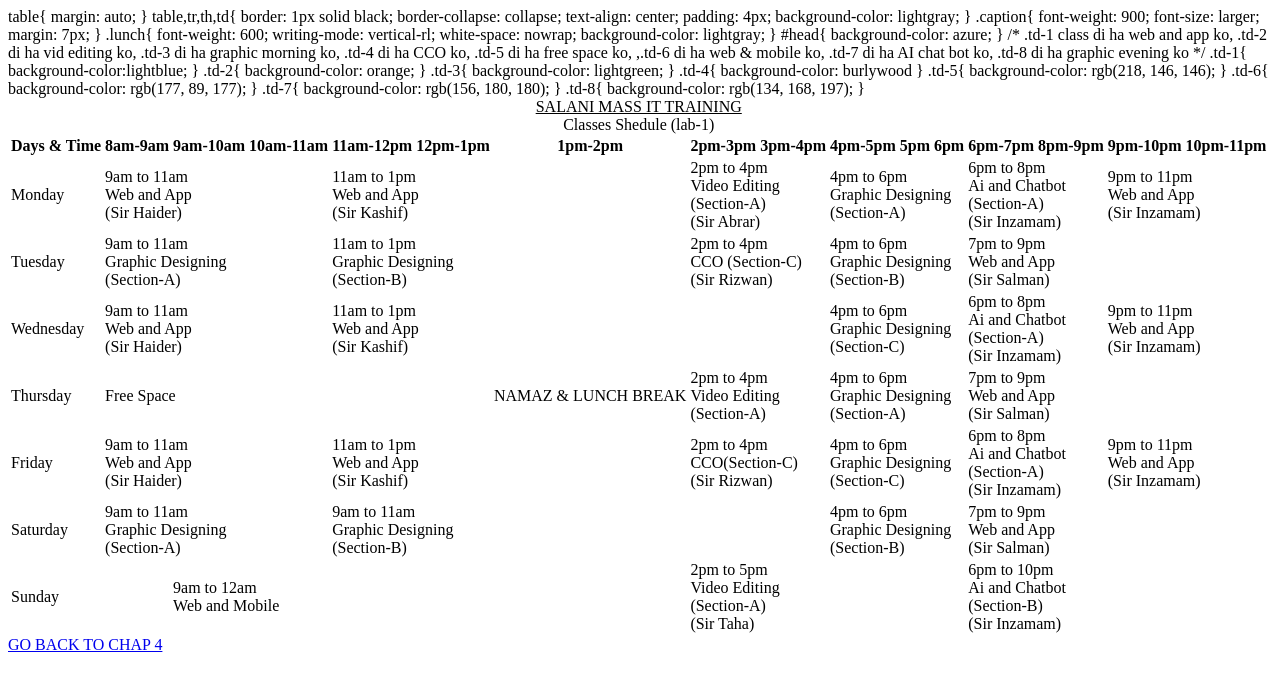
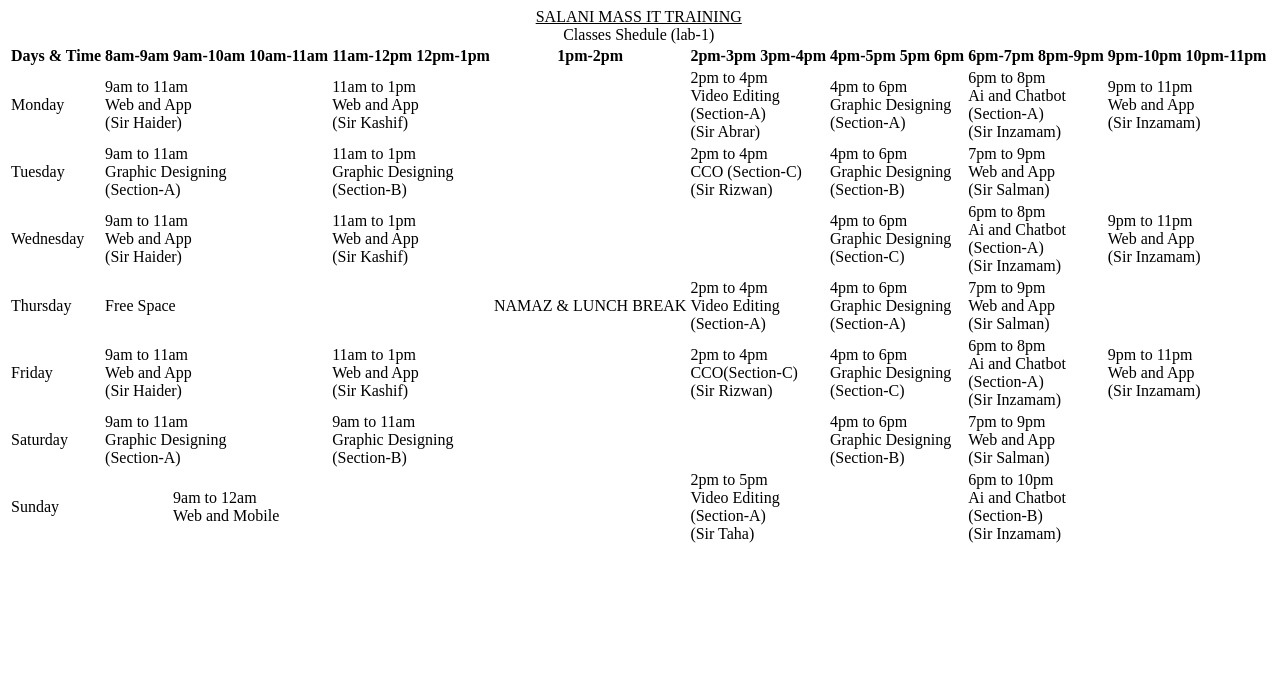
Before and after one commit to Mirfanramzan/tables, a plain HTML site: page index.html in a window 1280 px wide. Drawn offline with Linux system fonts and the light colour scheme.

Commit message:
Update index.html

```diff
--- a/index.html
+++ b/index.html
@@ -5,64 +5,6 @@
     <meta name="viewport" content="width=device-width, initial-scale=1.0">
     <title>TABLES
     </title>
-</head>
-<body>
-
-    table{
-        margin: auto;
-    }
-    table,tr,th,td{
-        border: 1px solid black;
-        border-collapse: collapse;
-        text-align: center;
-        padding: 4px;
-        background-color: lightgray;
-    }
-
-    .caption{
-        font-weight: 900;
-        font-size: larger;
-        margin: 7px;
-    }
-    .lunch{
-        font-weight: 600;
-       writing-mode: vertical-rl;
-       white-space: nowrap;
-       background-color: lightgray;
-    }
-    #head{
-       background-color: azure;
-    }
-
-
-    /* .td-1 class di ha web and app ko, .td-2 di ha vid editing ko, .td-3 di ha graphic morning ko, .td-4 di ha CCO ko, .td-5 di ha free space ko, ,.td-6 di ha web & mobile ko, .td-7 di ha AI chat bot ko, .td-8 di ha graphic evening ko  */
-
-
-    .td-1{
-        background-color:lightblue;
-    }
-    .td-2{
-        background-color: orange;
-    }
-    .td-3{
-        background-color: lightgreen;
-    }
-    .td-4{
-        background-color: burlywood
-    }
-    .td-5{
-        background-color: rgb(218, 146, 146);
-    }
-    .td-6{
-        background-color: rgb(177, 89, 177);
-    }
-    .td-7{
-        background-color: rgb(156, 180, 180);
-    }
-    .td-8{
-        background-color: rgb(134, 168, 197);
-    }
-</style>
 </head>
 <body>
 
@@ -161,7 +103,5 @@
 </tbody>
 </table>
 
-
-<a href="./../../../../../index.html">GO BACK TO CHAP 4</a>
 </body>
 </html>
```
